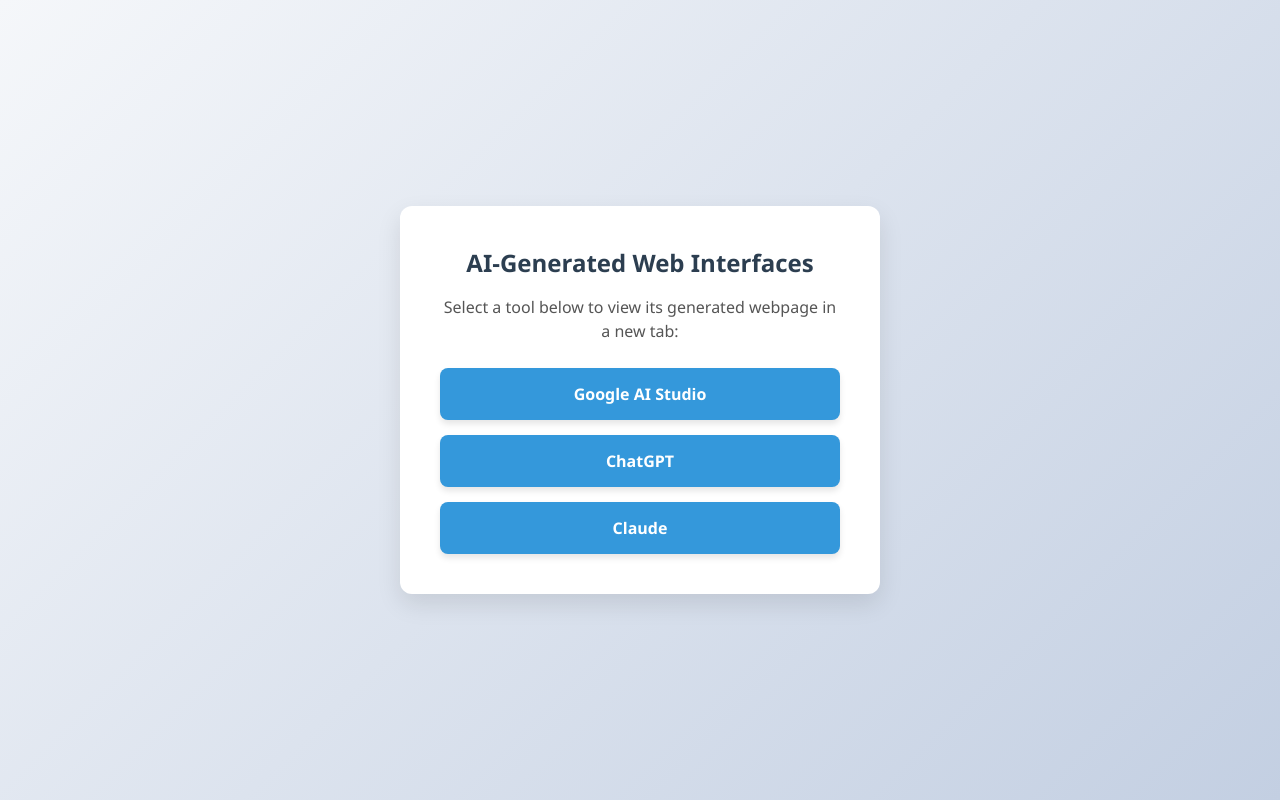
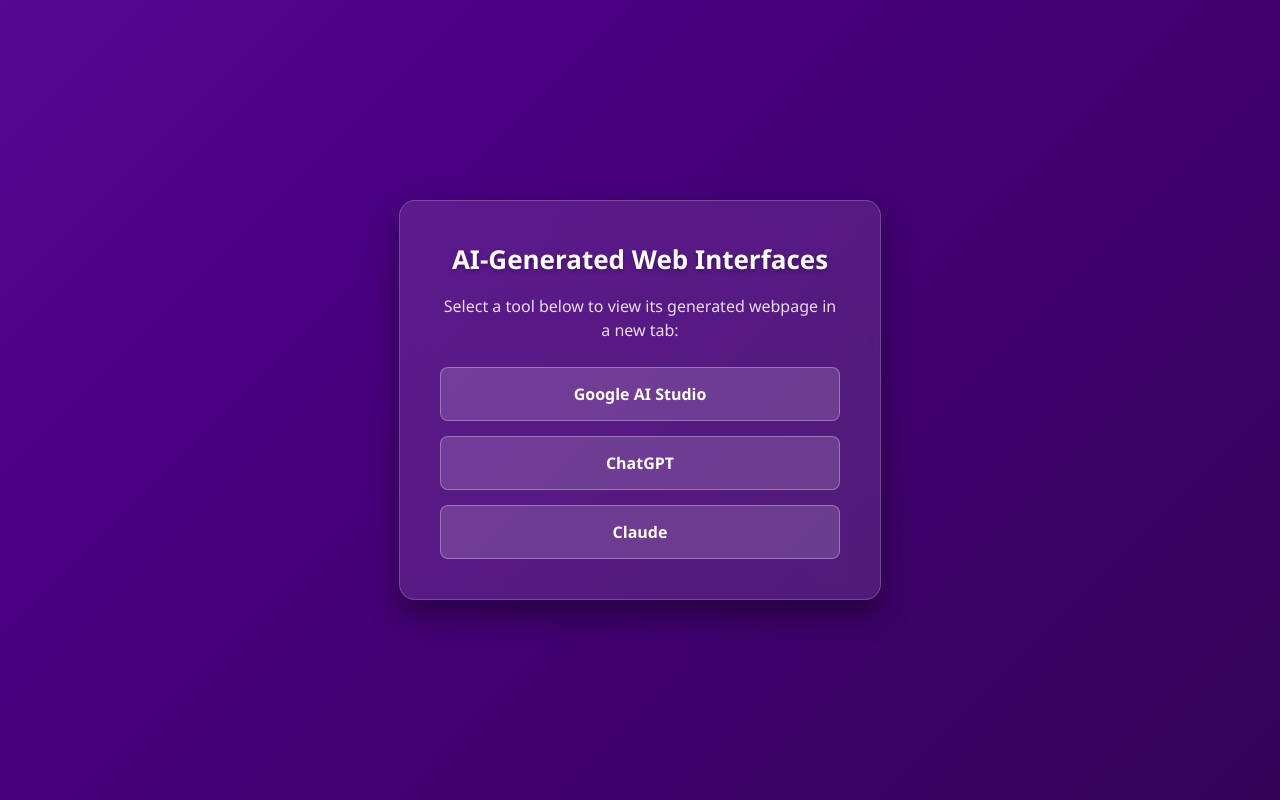
Before and after one commit to MoathAl-Turk/comparison-hci-hw, a plain HTML site: page index.html in a window 1280 px wide. Drawn offline with Linux system fonts and the light colour scheme.

Commit message:
Update index.html

```diff
--- a/index.html
+++ b/index.html
@@ -5,30 +5,46 @@
     <meta name="viewport" content="width=device-width, initial-scale=1.0">
     <title>HCI Assignment 1 - AI Websites</title>
     <style>
-        /* Smooth, modern background */
+        /* Animated Purple Background (Gemini/Discord style) */
         body {
             font-family: 'Segoe UI', Tahoma, Geneva, Verdana, sans-serif;
-            background: linear-gradient(135deg, #f5f7fa 0%, #c3cfe2 100%);
             margin: 0;
             height: 100vh;
             display: flex;
             justify-content: center;
             align-items: center;
+            /* Creates a smooth, oversized gradient */
+            background: linear-gradient(-45deg, #1e0533, #4b0082, #7a28cb, #32004f);
+            background-size: 400% 400%;
+            /* Triggers the movement animation */
+            animation: gradientAnimation 12s ease infinite;
+            overflow: hidden;
         }
 
-        /* Card container for a polished look */
+        /* Keyframes to move the background smoothly */
+        @keyframes gradientAnimation {
+            0% { background-position: 0% 50%; }
+            50% { background-position: 100% 50%; }
+            100% { background-position: 0% 50%; }
+        }
+
+        /* Glassmorphism Card Effect */
         .container {
-            background-color: white;
+            background: rgba(255, 255, 255, 0.1); /* Semi-transparent white */
+            backdrop-filter: blur(12px); /* Blurs the moving background behind it */
+            -webkit-backdrop-filter: blur(12px);
             padding: 40px;
-            border-radius: 12px;
-            box-shadow: 0 10px 25px rgba(0,0,0,0.1);
+            border-radius: 16px;
+            border: 1px solid rgba(255, 255, 255, 0.2);
+            box-shadow: 0 15px 30px rgba(0,0,0,0.4);
             text-align: center;
             max-width: 400px;
             width: 100%;
+            color: white;
         }
 
-        h1 { color: #2c3e50; margin-top: 0; font-size: 24px; }
-        p { color: #555; margin-bottom: 25px; line-height: 1.5; }
+        h1 { margin-top: 0; font-size: 26px; text-shadow: 0 2px 4px rgba(0,0,0,0.3); }
+        p { margin-bottom: 25px; line-height: 1.5; color: #e8dcf5; }
 
         .links {
             display: flex;
@@ -36,30 +52,29 @@
             gap: 15px;
         }
 
-        /* Interactive, animated buttons */
+        /* Glassy Interactive Buttons */
         a {
             text-decoration: none;
             padding: 15px 20px;
-            background-color: #3498db;
+            background: rgba(255, 255, 255, 0.15);
             color: white;
+            border: 1px solid rgba(255, 255, 255, 0.3);
             border-radius: 8px;
             font-weight: bold;
             font-size: 16px;
-            transition: all 0.3s ease; /* Smooth animation */
-            box-shadow: 0 4px 6px rgba(0,0,0,0.1);
+            transition: all 0.3s ease;
         }
 
-        /* Hover effects */
         a:hover {
-            background-color: #2980b9;
-            transform: translateY(-3px); /* Lifts the button up */
-            box-shadow: 0 7px 14px rgba(0,0,0,0.15); /* Increases shadow */
+            background: rgba(255, 255, 255, 0.25);
+            transform: translateY(-3px);
+            box-shadow: 0 7px 15px rgba(0,0,0,0.5);
+            border-color: #d8b4fe; /* Highlights border on hover */
         }
 
-        /* Click effects */
         a:active {
-            transform: translateY(1px); /* Pushes button down */
-            box-shadow: 0 2px 4px rgba(0,0,0,0.1);
+            transform: translateY(1px);
+            box-shadow: 0 2px 5px rgba(0,0,0,0.3);
         }
     </style>
 </head>
@@ -69,7 +84,6 @@
         <p>Select a tool below to view its generated webpage in a new tab:</p>
 
         <div class="links">
-            <!-- target="_blank" forces the link to open in a new tab -->
             <a href="google.html" target="_blank" rel="noopener noreferrer">Google AI Studio</a>
             <a href="chatgbt.html" target="_blank" rel="noopener noreferrer">ChatGPT</a>
             <a href="claude.html" target="_blank" rel="noopener noreferrer">Claude</a>
```
